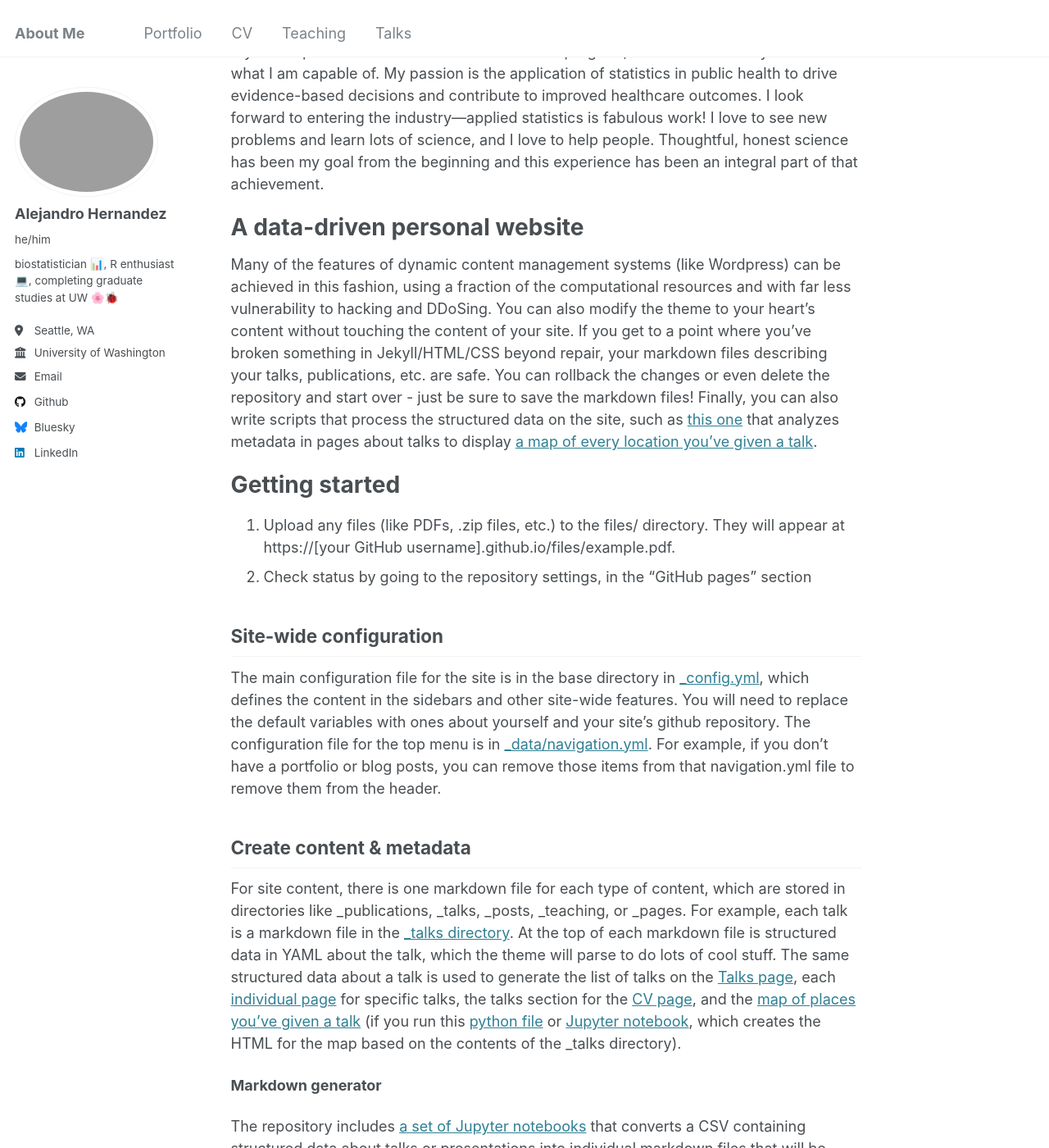
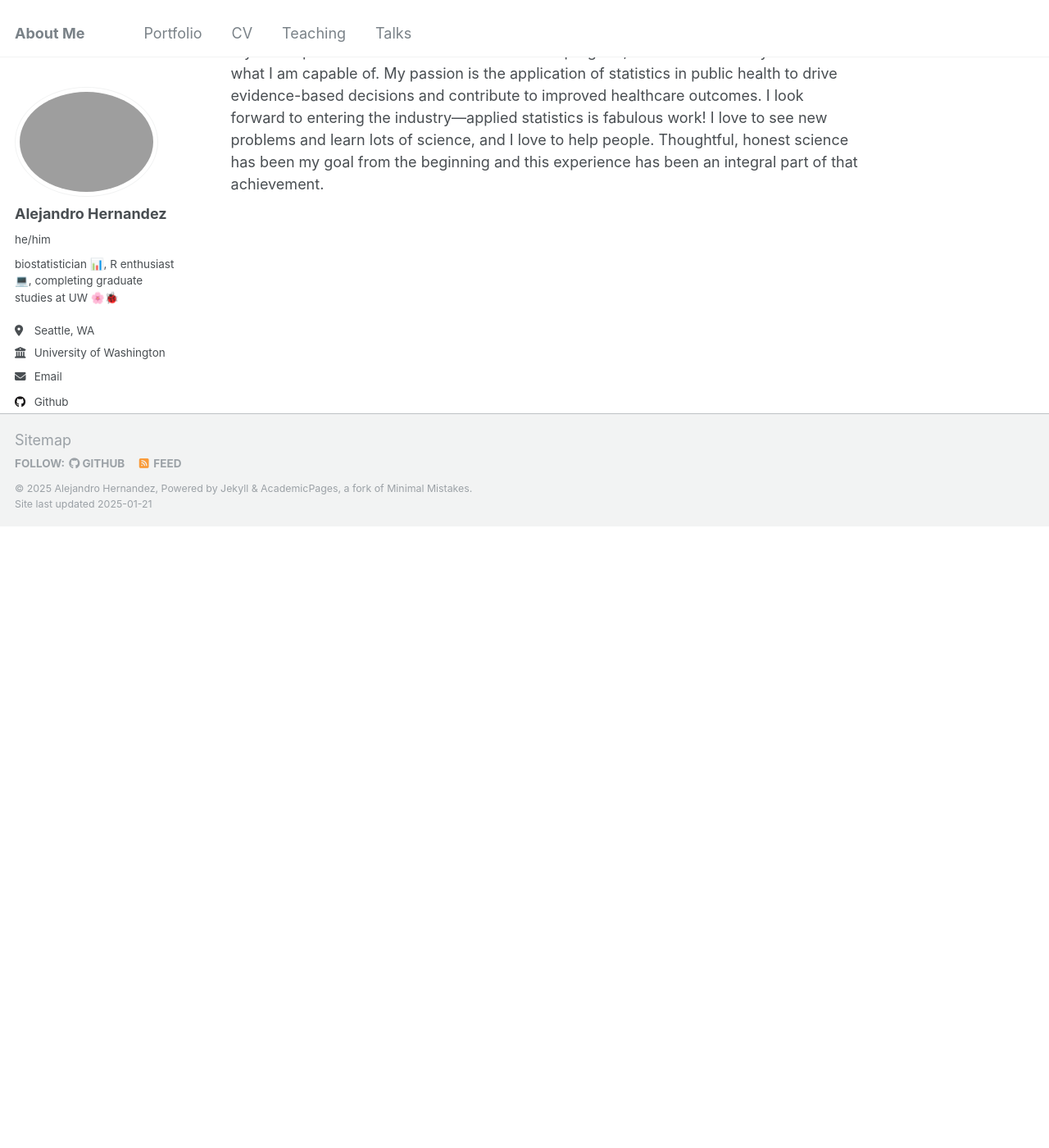
Before and after one commit to alejandroh3005/alejandroh3005.github.io, a Jekyll site: the page built from _pages/about.md, in a window 1280 px wide and 1400 px high, scrolled down 1015 px. Shown: the whole window at 82% size. Built offline with Jekyll 4.4.1, drawn with Linux system fonts in a browser that asks for light colours; after the commit the page ends 1657 px from its top, so only the background shows below that; some of the changed text lies outside the part shown.

Commit message:
Update about.md

```diff
--- a/_pages/about.md
+++ b/_pages/about.md
@@ -1,6 +1,6 @@
 ---
 permalink: /
-title: "welcome! let me show you who I am & what I do ~"
+title: "welcome! 🐞 come see who I am & what I do ~"
 author_profile: true
 redirect_from:
   - /about/
@@ -24,30 +24,3 @@ Graduate school has not just been an opportunity to gain technical skill, but to
 ======
 
 My future plans are to work! Since I started this program, I have become very familiar with what I am capable of. My passion is the application of statistics in public health to drive evidence-based decisions and contribute to improved healthcare outcomes. I look forward to entering the industry—applied statistics is fabulous work! I love to see new problems and learn lots of science, and I love to help people. Thoughtful, honest science has been my goal from the beginning and this experience has been an integral part of that achievement.
-
-A data-driven personal website
-======
-
-Many of the features of dynamic content management systems (like Wordpress) can be achieved in this fashion, using a fraction of the computational resources and with far less vulnerability to hacking and DDoSing. You can also modify the theme to your heart's content without touching the content of your site. If you get to a point where you've broken something in Jekyll/HTML/CSS beyond repair, your markdown files describing your talks, publications, etc. are safe. You can rollback the changes or even delete the repository and start over - just be sure to save the markdown files! Finally, you can also write scripts that process the structured data on the site, such as [this one](https://github.com/academicpages/academicpages.github.io/blob/master/talkmap.ipynb) that analyzes metadata in pages about talks to display [a map of every location you've given a talk](https://academicpages.github.io/talkmap.html).
-
-Getting started
-======
-1. Upload any files (like PDFs, .zip files, etc.) to the files/ directory. They will appear at https://[your GitHub username].github.io/files/example.pdf.
-1. Check status by going to the repository settings, in the "GitHub pages" section
-
-Site-wide configuration
-------
-The main configuration file for the site is in the base directory in [_config.yml](https://github.com/academicpages/academicpages.github.io/blob/master/_config.yml), which defines the content in the sidebars and other site-wide features. You will need to replace the default variables with ones about yourself and your site's github repository. The configuration file for the top menu is in [_data/navigation.yml](https://github.com/academicpages/academicpages.github.io/blob/master/_data/navigation.yml). For example, if you don't have a portfolio or blog posts, you can remove those items from that navigation.yml file to remove them from the header.
-
-Create content & metadata
-------
-For site content, there is one markdown file for each type of content, which are stored in directories like _publications, _talks, _posts, _teaching, or _pages. For example, each talk is a markdown file in the [_talks directory](https://github.com/academicpages/academicpages.github.io/tree/master/_talks). At the top of each markdown file is structured data in YAML about the talk, which the theme will parse to do lots of cool stuff. The same structured data about a talk is used to generate the list of talks on the [Talks page](https://academicpages.github.io/talks), each [individual page](https://academicpages.github.io/talks/2012-03-01-talk-1) for specific talks, the talks section for the [CV page](https://academicpages.github.io/cv), and the [map of places you've given a talk](https://academicpages.github.io/talkmap.html) (if you run this [python file](https://github.com/academicpages/academicpages.github.io/blob/master/talkmap.py) or [Jupyter notebook](https://github.com/academicpages/academicpages.github.io/blob/master/talkmap.ipynb), which creates the HTML for the map based on the contents of the _talks directory).
-
-**Markdown generator**
-
-The repository includes [a set of Jupyter notebooks](https://github.com/academicpages/academicpages.github.io/tree/master/markdown_generator
-) that converts a CSV containing structured data about talks or presentations into individual markdown files that will be properly formatted for the Academic Pages template. The sample CSVs in that directory are the ones I used to create my own personal website at stuartgeiger.com. My usual workflow is that I keep a spreadsheet of my publications and talks, then run the code in these notebooks to generate the markdown files, then commit and push them to the GitHub repository.
-
-
-Example: editing a markdown file for a talk
-![Editing a markdown file for a talk](/images/editing-talk.png)
```
